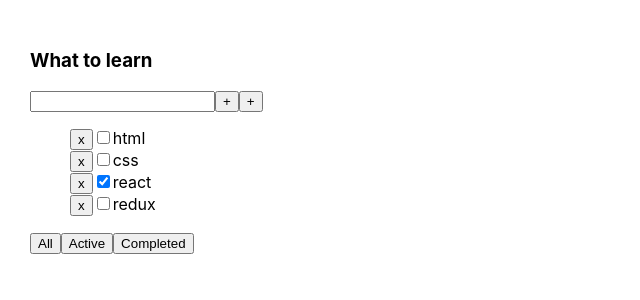
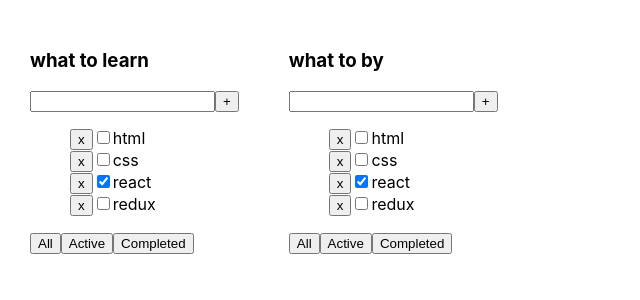
Before and after one commit to Leskevich/TodoList, a React (Create React App) app: page / in a window 1280 px wide. Shown: the top 300 px of the page, without its empty margins (0-640 px from the left). Built offline with nearby package versions, Linux system fonts and the light colour scheme.

Commit message:
lesson3 (map todo,changeFilter f)

```diff
--- a/src/App.tsx
+++ b/src/App.tsx
@@ -3,18 +3,26 @@ import './App.css';
 import {Todolist} from "./Todolist";
 import {v1} from "uuid";
 
-
+export type TodoType = {
+    id: string
+    title: string
+    filter: filterType
+}
 export type taskType = {
     id: string
     title: string
     isDone: boolean
 }
 
-export type filterType = 'All' | 'Active' | 'Completed'
+export type filterType = 'all' | 'active' | 'completed'
 
 function App() {
-    const title = 'What to learn'
-    const [filterValue, setFilterValue] = useState<filterType>('All')
+
+    const [todoLists, setTodoLists] = useState<Array<TodoType>>([
+        {id: v1(), title: 'what to learn', filter: 'all'},
+        {id: v1(), title: 'what to by', filter: 'all'},
+    ])
+
     const [tasks, setTask] = useState<Array<taskType>>([
         {id: v1(), title: "html", isDone: false},
         {id: v1(), title: "css", isDone: false},
@@ -22,38 +30,48 @@ function App() {
         {id: v1(), title: "redux", isDone: false},
     ])
 
+
+    const changeFilter = (id: string, filter: filterType) => {
+        return setTodoLists(todoLists.map((el) => el.id === id ? {...el,filter} : el))
+    }
     const filteredTasks = (filter: filterType) => {
-        let afterFilterTasks = tasks
+
         switch (filter) {
-            case 'Active':
-                return afterFilterTasks.filter(el => el.isDone)
-            case 'Completed':
-                return afterFilterTasks.filter(el => !el.isDone)
+            case 'active':
+                return tasks.filter(el => el.isDone)
+            case 'completed':
+                return tasks.filter(el => !el.isDone)
             default:
-                return afterFilterTasks
+                return tasks
         }
-
     }
     const deleteTask = (id: string) => {
         setTask(tasks.filter((el: taskType) => el.id !== id))
     }
-    const addTask =(title:string)=>{
-        const newTask:taskType={
-            id:v1(),
-            title:title,
-            isDone:false
+    const addTask = (title: string) => {
+        const newTask: taskType = {
+            id: v1(),
+            title: title,
+            isDone: false
         }
-        setTask([newTask,...tasks])
+        setTask([newTask, ...tasks])
     }
+    const mapTodo = todoLists.map((el) => {
+        return (
+            <Todolist
+                key={el.id}
+                id={el.id}
+                title={el.title}
+                tasks={filteredTasks(el.filter)}
+                deleteTask={deleteTask}
+                addTask={addTask}
+                changeFilter={changeFilter}
+            />
+        )
+    })
     return (
         <div className="App">
-            <Todolist
-                title={title}
-                tasks={filteredTasks(filterValue)}
-                setFilterValue={setFilterValue}
-                deleteTask={deleteTask}
-                addTask={addTask}
-            />
+            {mapTodo}
 
         </div>
     );
--- a/src/Todolist.tsx
+++ b/src/Todolist.tsx
@@ -4,26 +4,28 @@ import {Button} from "./components/Button";
 
 
 type TodolistType = {
+    id:string
     title: string
     tasks: taskType[]
     deleteTask: (id: string) => void
-    setFilterValue: (filter: filterType) => void
+    changeFilter: (id: string, filter: filterType) => void
     addTask: (title: string) => void
 }
 
 export const Todolist = ({
+    id,
                              title,
                              tasks,
                              deleteTask,
-                             setFilterValue,
+                             changeFilter,
                              addTask
                          }: TodolistType) => {
 
 
-    const onDellTask = (id:string) => {
+    const onDellTask = (id: string) => {
         deleteTask(id)
     }
-    const setFilter = (filter: filterType) => setFilterValue(filter)
+    const changeFilterHandler = (id:string ,filter: filterType) => changeFilter(id,filter)
     const addNewTask = () => {
         if (newTitle.trim() !== '') {
             addTask(newTitle.trim())
@@ -33,6 +35,7 @@ export const Todolist = ({
     const onKeyPressHandler = (e: KeyboardEvent<HTMLInputElement>) => {
         if (e.key === 'Enter') {
             addNewTask()
+
         }
     }
     const onChangeHandler = (e: ChangeEvent<HTMLInputElement>) => setNewTitle(e.currentTarget.value)
@@ -55,7 +58,7 @@ export const Todolist = ({
                     onChange={onChangeHandler}
                     value={newTitle}
                 />
-                <Button name={'+'} collBack={addNewTask}/>
+
                 <button
                     onClick={addNewTask}>+
                 </button>
@@ -64,9 +67,9 @@ export const Todolist = ({
                 {tasksMap}
             </ul>
             <div>
-                <Button name={'All'} collBack={() => setFilter("All")}/>
-                <Button name={'Active'} collBack={() => setFilter("Active")}/>
-                <Button name={'Completed'} collBack={() => setFilter("Completed")}/>
+                <Button name={'All'} collBack={() => changeFilter(id,"all")}/>
+                <Button name={'Active'} collBack={() => changeFilter(id,"active")}/>
+                <Button name={'Completed'} collBack={() => changeFilter(id,"completed")}/>
             </div>
         </div>
     );
```
